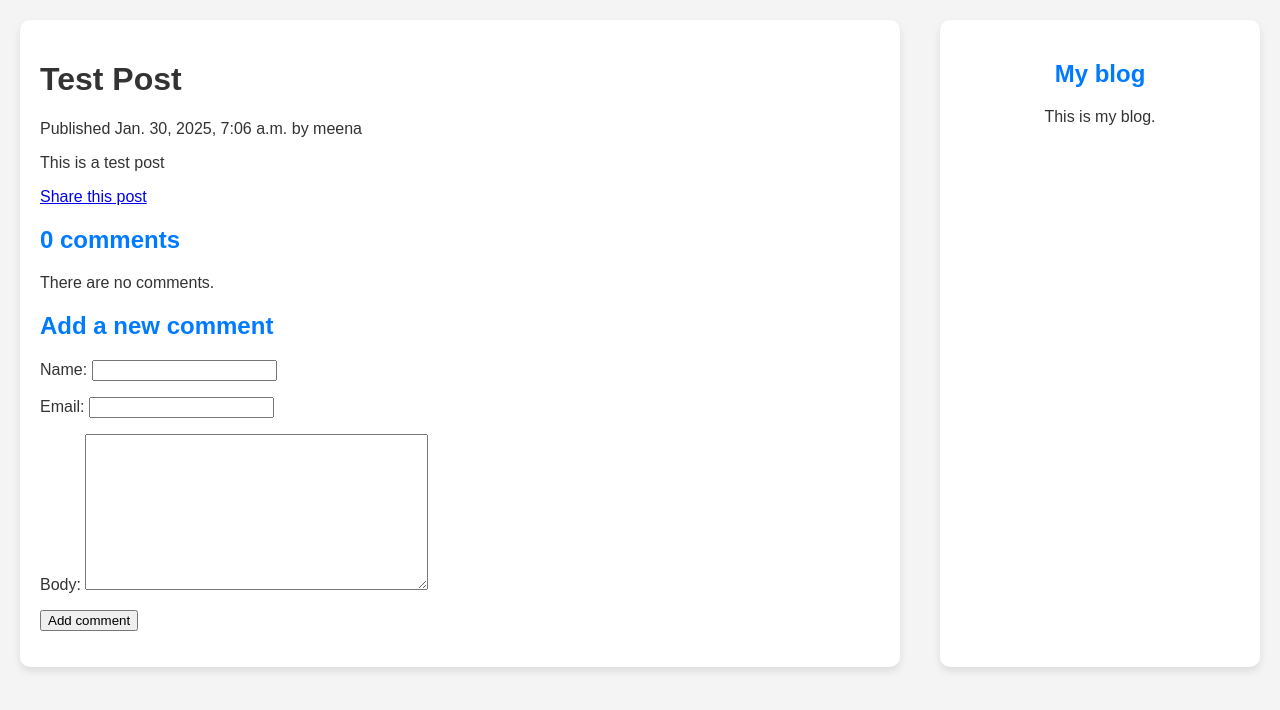
After one commit to Meena-kumari88/Blog-Application, a Django app: a page that uses blog/templates/blog/base.html in a window 1280 px wide. The commit adds this page. Shown: the top 710 px of the page. Run offline with Django 5.2, Linux system fonts and the light colour scheme; data comes from the database, SQL or seed files in the repository; both versions use the stored data as it was after the commit; parts of the project's set-up code (start-up, migrations or seed data) failed here and were passed over.

Commit message:
Created pagination, forms, created a system to recommend posts by email and created a comment system for your blog and comment page and also the tags

```diff
--- /dev/null
+++ b/blog/forms.py
@@ -0,0 +1,13 @@
+from django import forms
+from .models import Comment
+
+class EmailPostForm(forms.Form):
+    name = forms.CharField(max_length=25)
+    email = forms.EmailField()
+    to = forms.EmailField()
+    comments = forms.CharField(required=False, widget=forms.Textarea)
+
+class CommentForm(forms.ModelForm):
+    class Meta:
+        model = Comment
+        fields = ['name', 'email', 'body']
--- a/blog/models.py
+++ b/blog/models.py
@@ -1,6 +1,8 @@
 from django.db import models
 from django.utils import timezone
 from django.contrib.auth.models import User
+from django.urls import reverse
+from taggit.managers import TaggableManager
 
 class PublishedManager(models.Manager):
     def get_queryset(self):
@@ -12,18 +14,14 @@ class Post(models.Model):
         DRAFT = 'DF', 'Draft'
         PUBLISHED = 'PB', 'Published'
     title = models.CharField(max_length=250)
-    slug = models.SlugField(max_length=250)
-    author = models.ForeignKey(User,
-                                on_delete=models.CASCADE,
-                                related_name='blog_posts')
+    slug = models.SlugField(max_length=250, unique_for_date='publish')
+    tags = TaggableManager()
+    author = models.ForeignKey(User, on_delete=models.CASCADE, related_name='blog_posts')
     body = models.TextField()
     publish = models.DateTimeField(default=timezone.now)
     created = models.DateTimeField(auto_now_add=True)
     updated = models.DateTimeField(auto_now=True)
-    status = models.CharField(max_length=2,
-                             choices=Status.choices,
-                             default=Status.DRAFT)
-
+    status = models.CharField(max_length=2, choices=Status.choices,  default=Status.DRAFT)
     objects = models.Manager() # The default manager.
     published = PublishedManager() # Our custom manager.
 
@@ -34,3 +32,28 @@ class Post(models.Model):
     ]
     def __str__(self):
      return self.title
+
+
+    def get_absolute_url(self):
+        return reverse('blog:post_detail',
+                        args=[self.publish.year,
+                        self.publish.month,
+                        self.publish.day,
+                        self.slug])
+
+#Model for comments
+class Comment(models.Model):
+    post = models.ForeignKey(Post, on_delete=models.CASCADE,related_name='comments')
+    name = models.CharField(max_length=80)
+    email = models.EmailField()
+    body = models.TextField()
+    created = models.DateTimeField(auto_now_add=True)
+    updated = models.DateTimeField(auto_now=True)
+    active = models.BooleanField(default=True)
+
+    class Meta:
+        ordering = ['created']
+        indexes = [models.Index(fields=['created']),]
+
+    def __str__(self):
+        return f'Comment by {self.name} on {self.post}'
--- /dev/null
+++ b/blog/static/css/blog.css
@@ -0,0 +1,47 @@
+/* Modern, Responsive Blog Styles */
+
+body {
+    font-family: 'Arial', sans-serif;
+    margin: 0;
+    padding: 0;
+    display: flex;
+    flex-direction: row;
+    justify-content: space-between;
+    background-color: #f4f4f4;
+    color: #333;
+}
+
+#content {
+    flex: 3;
+    padding: 20px;
+    background: white;
+    box-shadow: 0 4px 8px rgba(0, 0, 0, 0.1);
+    border-radius: 10px;
+    margin: 20px;
+}
+
+#sidebar {
+    flex: 1;
+    padding: 20px;
+    background: #fff;
+    box-shadow: 0 4px 8px rgba(0, 0, 0, 0.1);
+    border-radius: 10px;
+    margin: 20px;
+    text-align: center;
+}
+
+h2 {
+    color: #007bff;
+}
+
+@media (max-width: 768px) {
+    body {
+        flex-direction: column;
+        align-items: center;
+    }
+
+    #content, #sidebar {
+        width: 90%;
+        margin: 10px 0;
+    }
+}
--- a/blog/templates/blog/base.html
+++ b/blog/templates/blog/base.html
@@ -4,7 +4,7 @@
 
 <head>
     <title>{% block title %}{% endblock %}</title>
-    <!-- <link href="{% static 'css/blog.css' %}" rel="stylesheet"> -->
+    <link href="{% static 'css/blog.css' %}" rel="stylesheet">
 </head>
 
 <body>
--- a/blog/templates/blog/post/detail.html
+++ b/blog/templates/blog/post/detail.html
@@ -3,7 +3,30 @@
 {% block content %}
 <h1>{{ post.title }}</h1>
 <p class="date">
-Published {{ post.publish }} by {{ post.author }}
+    Published {{ post.publish }} by {{ post.author }}
 </p>
 {{ post.body|linebreaks }}
+<p>
+    <a href="{% url 'blog:post_share' post.id %}">
+        Share this post
+    </a>
+</p>
+{% with comments.count as total_comments %}
+<h2>
+    {{ total_comments }} comment{{ total_comments|pluralize }}
+</h2>
+{% endwith %}
+{% for comment in comments %}
+<div class="comment">
+    85
+    <p class="info">
+        Comment {{ forloop.counter }} by {{ comment.name }}
+        {{ comment.created }}
+    </p>
+    {{ comment.body|linebreaks }}
+</div>
+{% empty %}
+<p>There are no comments.</p>
+{% endfor %}
+{% include "blog/post/includes/comment_form.html" %}
 {% endblock %}
--- /dev/null
+++ b/blog/templates/blog/post/includes/comment_form.html
@@ -0,0 +1,6 @@
+<h2>Add a new comment</h2>
+<form action="{% url 'blog:post_comment' post.id %}" method="post">
+    {{ form.as_p }}
+    {% csrf_token %}
+    <p><input type="submit" value="Add comment"></p>
+</form>
--- a/blog/templates/blog/post/list.html
+++ b/blog/templates/blog/post/list.html
@@ -4,13 +4,15 @@
 <h1>My Blog</h1>
 {% for post in posts %}
 <h2>
-    <a href="{% url 'blog:post_detail' post.id %}">
+    <a href="{{ post.get_absolute_url }}">
         {{ post.title }}
     </a>
 </h2>
+<p class="tags">Tags: {{ post.tags.all|join:", " }}</p>
 <p class="date">
     Published {{ post.publish }} by {{ post.author }}
 </p>
 {{ post.body|truncatewords:30|linebreaks }}
 {% endfor %}
+{% include "pagination.html" with page=page_obj %}
 {% endblock %}
--- a/blog/urls.py
+++ b/blog/urls.py
@@ -5,6 +5,9 @@ app_name = 'blog'
 
 urlpatterns = [
     # post views
-    path('', views.post_list, name='post_list'),
-    path('<int:id>/', views.post_detail, name='post_detail'),
+    # path('', views.post_list, name='post_list'),
+    path('', views.PostListView.as_view(), name='post_list'),
+    path('<int:year>/<int:month>/<int:day>/<slug:post>/', views.post_detail, name='post_detail'),
+    path('<int:post_id>/share/',views.post_share, name='post_share'),
+    path('<int:post_id>/comment/',views.post_comment, name='post_comment'),
 ]
--- a/blog/views.py
+++ b/blog/views.py
@@ -1,12 +1,81 @@
 from django.shortcuts import render
-from .models import Post
+from .models import Post, Comment
 from django.shortcuts import render, get_object_or_404
+from django.core.paginator import Paginator,EmptyPage, \
+PageNotAnInteger
+from django.views.generic import ListView
+from .forms import EmailPostForm, CommentForm
+from django.core.mail import send_mail
+from django.views.decorators.http import require_POST
 
 # Create your views here
+def post_share(request, post_id):
+    # Retrieve post by id
+    post = get_object_or_404(Post, id=post_id, status=Post.Status.PUBLISHED)
+    sent = False
+
+    if request.method == 'POST':
+        # Form was submitted
+        form = EmailPostForm(request.POST)
+        if form.is_valid():
+           # Form fields passed validation
+           cd = form.cleaned_data
+           post_url = request.build_absolute_uri(post.get_absolute_url())
+           subject =  f"{cd['name']} recommends you read {post.title}"
+           message = f"Read {post.title} at {post_url}\n\n{cd['name']}'s comments: {cd['comments']}"
+           send_mail(subject, message, 'meenasahu8827@gmail.com',[cd['to']])
+           sent = True
+
+    else:
+        form = EmailPostForm()
+    return render(request, 'blog/post/share.html', {'post': post, 'form': form,'sent': sent})
+
+
 def post_list(request):
-    posts = Post.published.all()
+    post_list = Post.published.all()
+    paginator = Paginator(post_list, 3)
+    page_number = request.GET.get('page', 1)
+    try:
+        posts = paginator.page(page_number)
+    except PageNotAnInteger:
+        # If page_number is not an integer deliver the first page
+        posts = paginator.page(1)
+    except EmptyPage:
+        # If page_number is out of range deliver last page of results
+        posts = paginator.page(paginator.num_pages)
     return render(request, 'blog/post/list.html',{'posts': posts})
 
-def post_detail(request, id):
-    post = get_object_or_404(Post, id=id, status=Post.Status.PUBLISHED)
-    return render(request,'blog/post/detail.html',{'post': post})
+def post_detail(request, year, month, day, post):
+    post = get_object_or_404(Post, status=Post.Status.PUBLISHED, slug=post, publish__year=year, publish__month=month, publish__day=day)
+    # List of active comments for this post
+    comments = post.comments.filter(active=True)
+    # Form for users to comment
+    form = CommentForm()
+    return render(request,'blog/post/detail.html',{'post': post,'comments': comments,'form': form})
+
+
+
+class PostListView(ListView):
+    """
+    Alternative post list view
+    """
+    queryset = Post.published.all()
+    context_object_name = 'posts'
+    paginate_by = 3
+    template_name = 'blog/post/list.html'
+
+
+@require_POST
+def post_comment(request, post_id):
+    post = get_object_or_404(Post, id=post_id, status=Post.Status.PUBLISHED)
+    comment = None
+    # A comment was posted
+    form = CommentForm(data=request.POST)
+    if form.is_valid():
+        # Create a Comment object without saving it to the database
+        comment = form.save(commit=False)
+        # Assign the post to the comment
+        comment.post = post
+        # Save the comment to the database
+        comment.save()
+    return render(request, 'blog/post/comment.html',{'post': post,'form': form,'comment': comment})
```
Also changed, not shown: blog/admin.py (+7 -1 lines), blog/templates/blog/post/comment.html (added, +10 -0 lines), blog/templates/blog/post/share.html (added, +17 -0 lines), blog/templates/pagination.html (added, +14 -0 lines), mysite/settings.py (+10 -0 lines), blog/migrations/0002_alter_post_slug.py (added), blog/migrations/0003_comment.py (added), blog/migrations/0004_post_tags.py (added), db.sqlite3.
